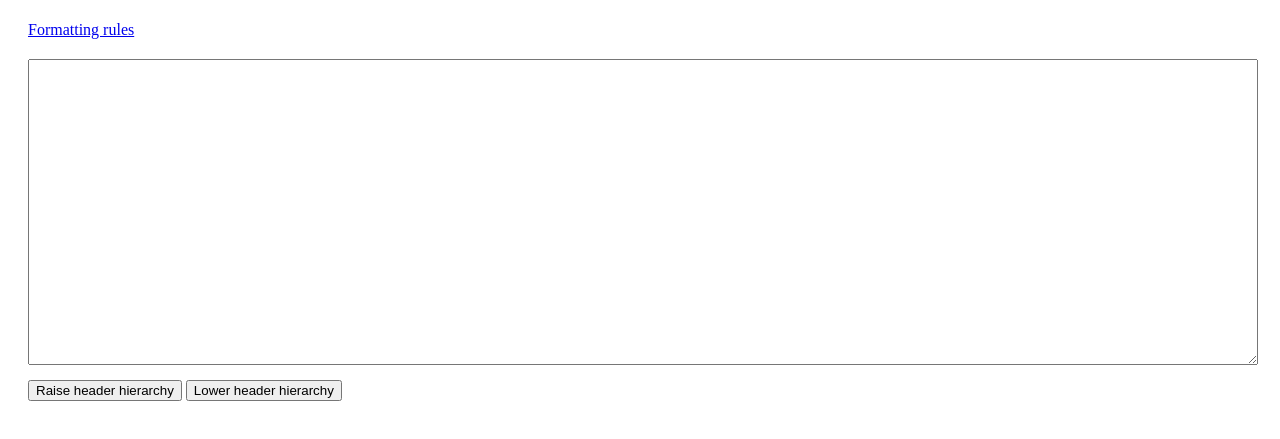
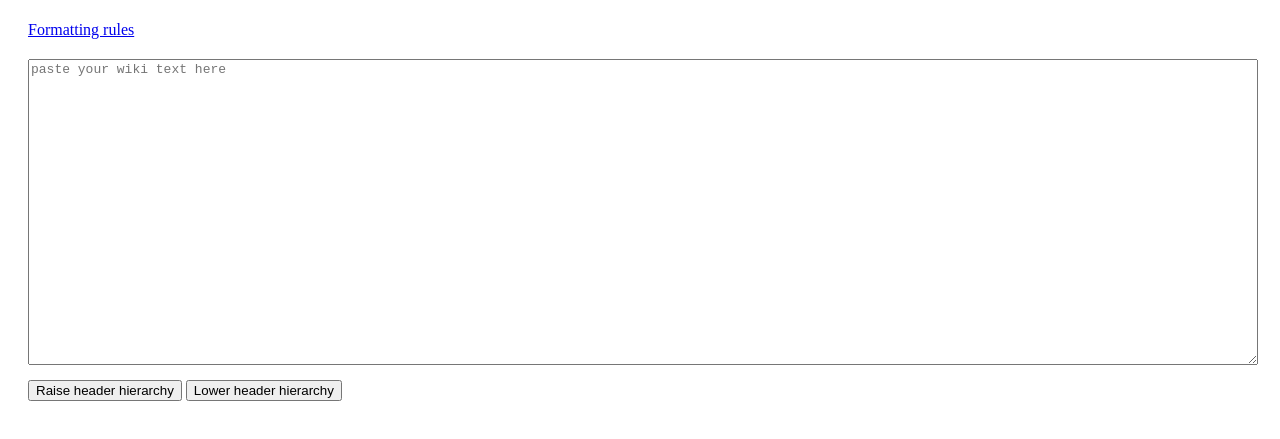
Before and after one commit to jclaw/wiki_formatter, a plain HTML site: page index.html in a window 1280 px wide. Shown: the part 59-498 px from the top of the page. Drawn offline with Linux system fonts and the light colour scheme.

Commit message:
adding placeholder

```diff
--- a/index.html
+++ b/index.html
@@ -14,7 +14,7 @@
 		<a target="_blank" href="https://www.mediawiki.org/wiki/Help:Formatting">Formatting rules</a>
 	</div>
 	<div class="content">
-		<textarea id="wikiText" class="textbody"></textarea>
+		<textarea id="wikiText" class="textbody" placeholder="paste your wiki text here"></textarea>
 		<button id="raiseHierarchy">Raise header hierarchy</button>
 		<button id="lowerHierarchy">Lower header hierarchy</button>
 	</div>
```
